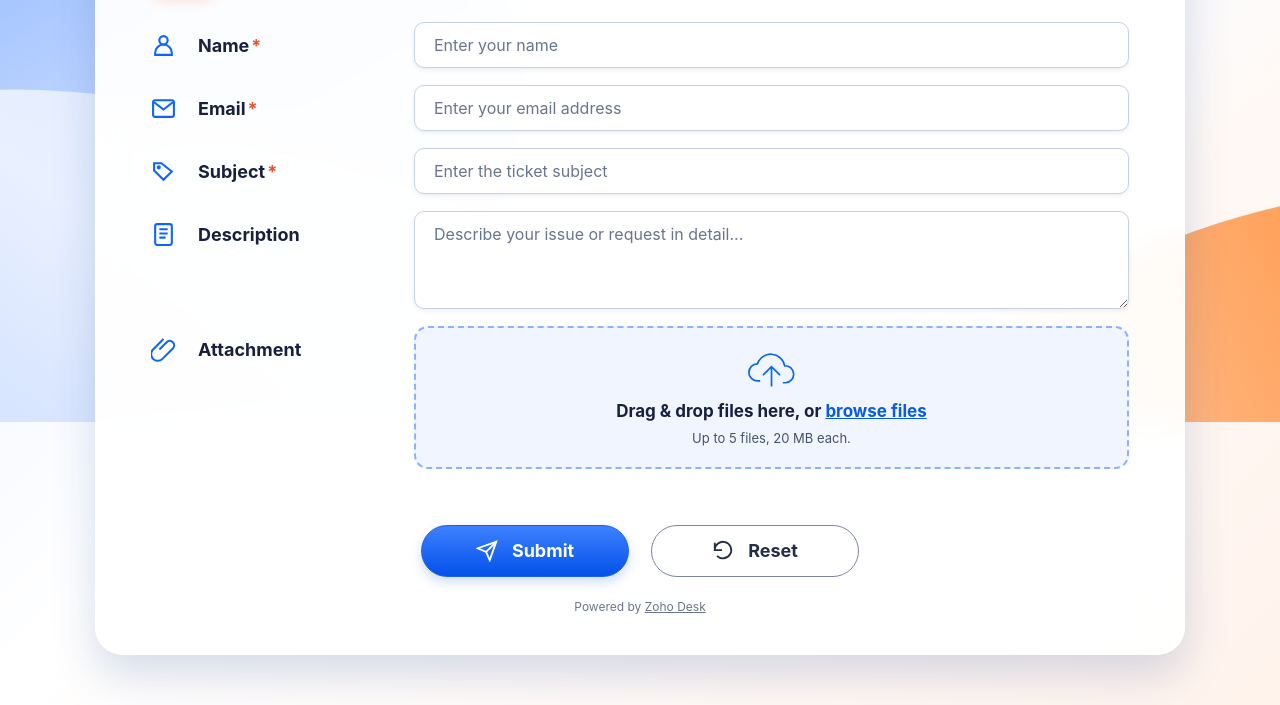
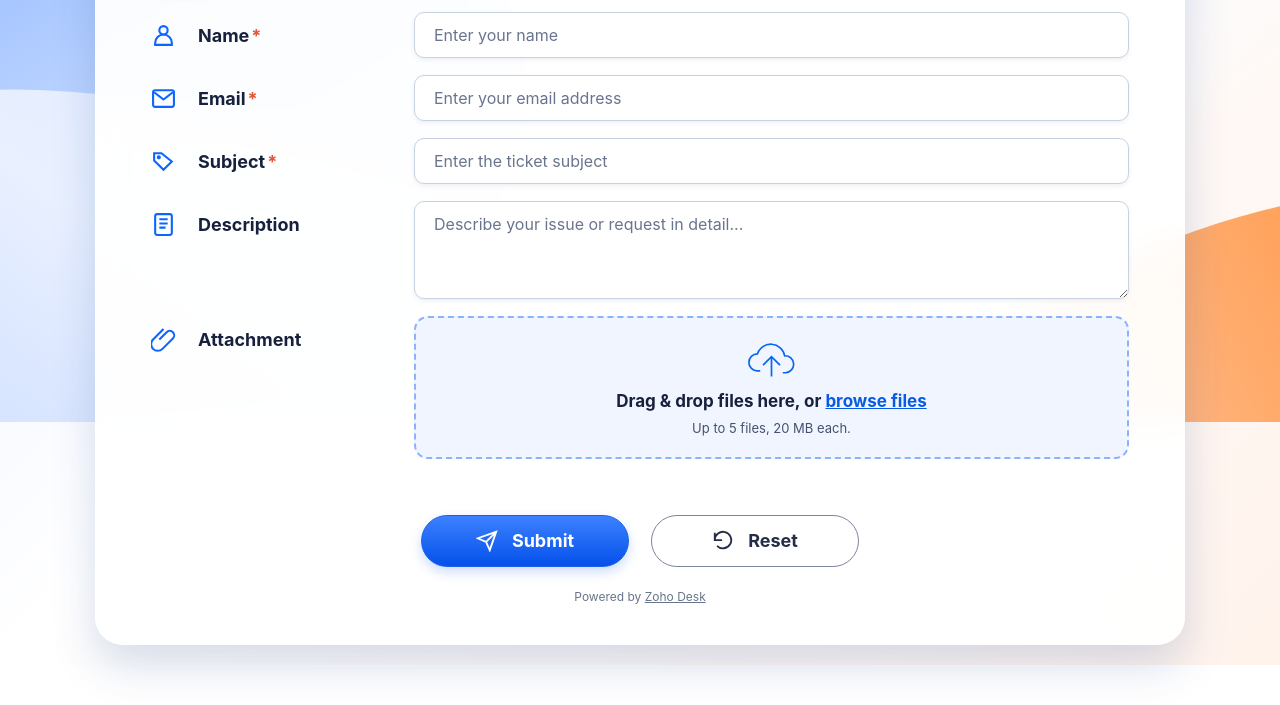
Before and after one commit to gaikwaddarshan0111/zoho_desk_form, a plain HTML site: page index.html in a window 1280 px wide. Shown: the part 378-1083 px from the top of the page. After the commit the page ends 1043 px from the top, so only its background shows below. Drawn offline with Linux system fonts and the light colour scheme; files whose address does not match are found by name.

Commit message:
Redesign zoho desk support ticketform

```diff
--- a/index.html
+++ b/index.html
@@ -20,7 +20,7 @@
     body {
       margin: 0;
       min-height: 100vh;
-      padding: 20px 24px 50px;
+      padding: 10px 20px 20px;
       overflow-x: hidden;
       background:
         radial-gradient(ellipse 62% 48% at 54% 12%,
```
